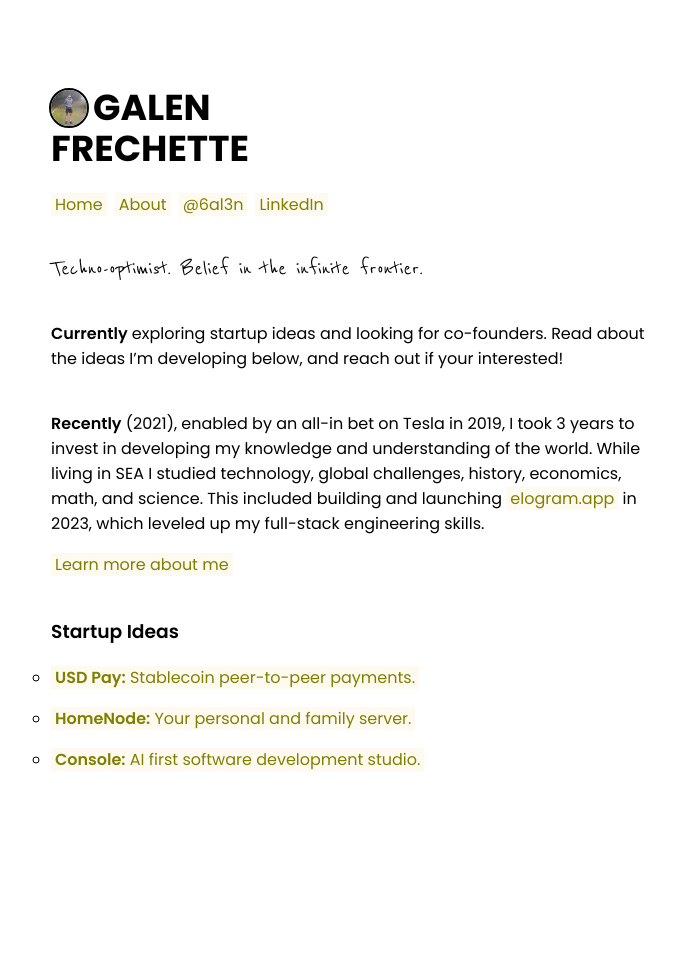
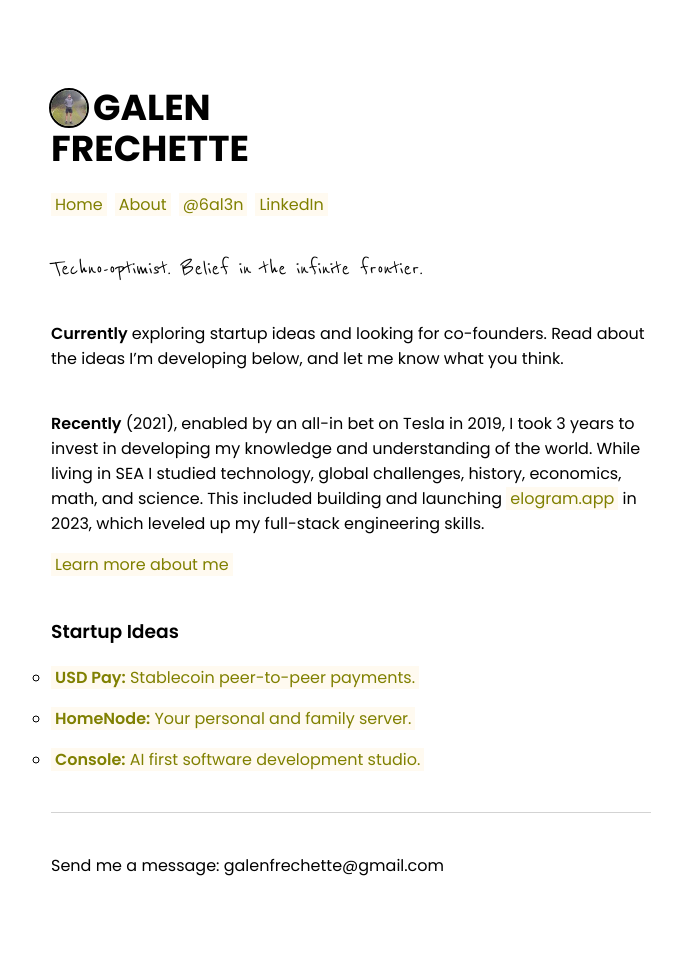
Before and after one commit to frechg/frechg.github.io, a Jekyll site: the page built from index.markdown, in a window 1280 px wide. Shown: the whole page, without its empty margins (49-724 px from the left). Built offline with Jekyll 4.4.1, drawn with Linux system fonts in a browser that asks for light colours; before the commit the page ends 900 px from its top, so only the background shows below that.

Commit message:
Copy editing, adds email to home

```diff
--- a/index.markdown
+++ b/index.markdown
@@ -11,8 +11,7 @@ permalink: /
   <section class="profile__section">
     <p>
       <strong>Currently</strong> exploring startup ideas and looking for
-      co-founders. Read about the ideas I’m developing below, and reach out if your
-      interested!
+      co-founders. Read about the ideas I’m developing below, and let me know what you think.
     </p>
   </section>
   <section class="profile__section">
@@ -40,3 +39,7 @@ permalink: /
     {% endfor %}
   </ul>
 </section>
+
+---
+
+Send me a message: galenfrechette@gmail.com
```
